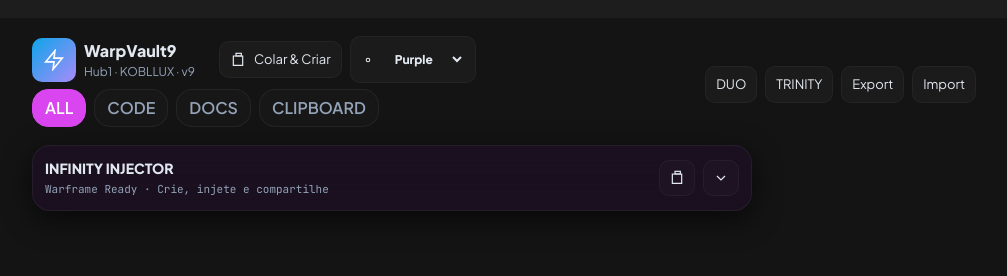
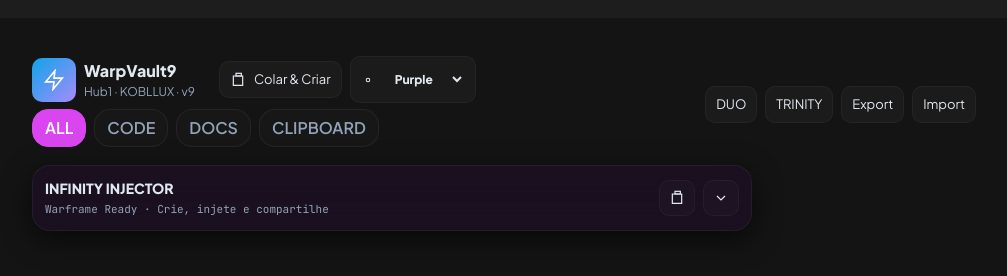
Before and after one commit to Kodux78k/oiDual-78KrdS, a plain HTML site: page index.html in a window 1280 px wide. Shown: the whole page, without its empty margins (136-1143 px from the left). Drawn offline with nearby package versions, Linux system fonts and the light colour scheme.

Commit message:
Update index.html

```diff
--- a/index.html
+++ b/index.html
@@ -40,7 +40,7 @@
     .app-wrap{max-width:980px;margin:18px auto;padding:18px;display:flex;flex-direction:column;gap:12px}
 
     /* HEADER / CONTROLES */
-    .topbar{display:flex;align-items:center;gap:8px;justify-content:space-between}
+    .topbar{display:flex;align-items:center;gap:8px;justify-content:space-between; margin-top:20px}
     .controls{display:flex;gap:8px;align-items:center}
     .btn{background:rgba(255,255,255,0.03);border:1px solid rgba(255,255,255,0.04);padding:8px 10px;border-radius:10px;cursor:pointer;font-size:13px;color:var(--text);display:inline-flex;align-items:center;gap:8px}
     .btn:hover{transform:translateY(-2px);background:rgba(255,255,255,0.05)}
```
